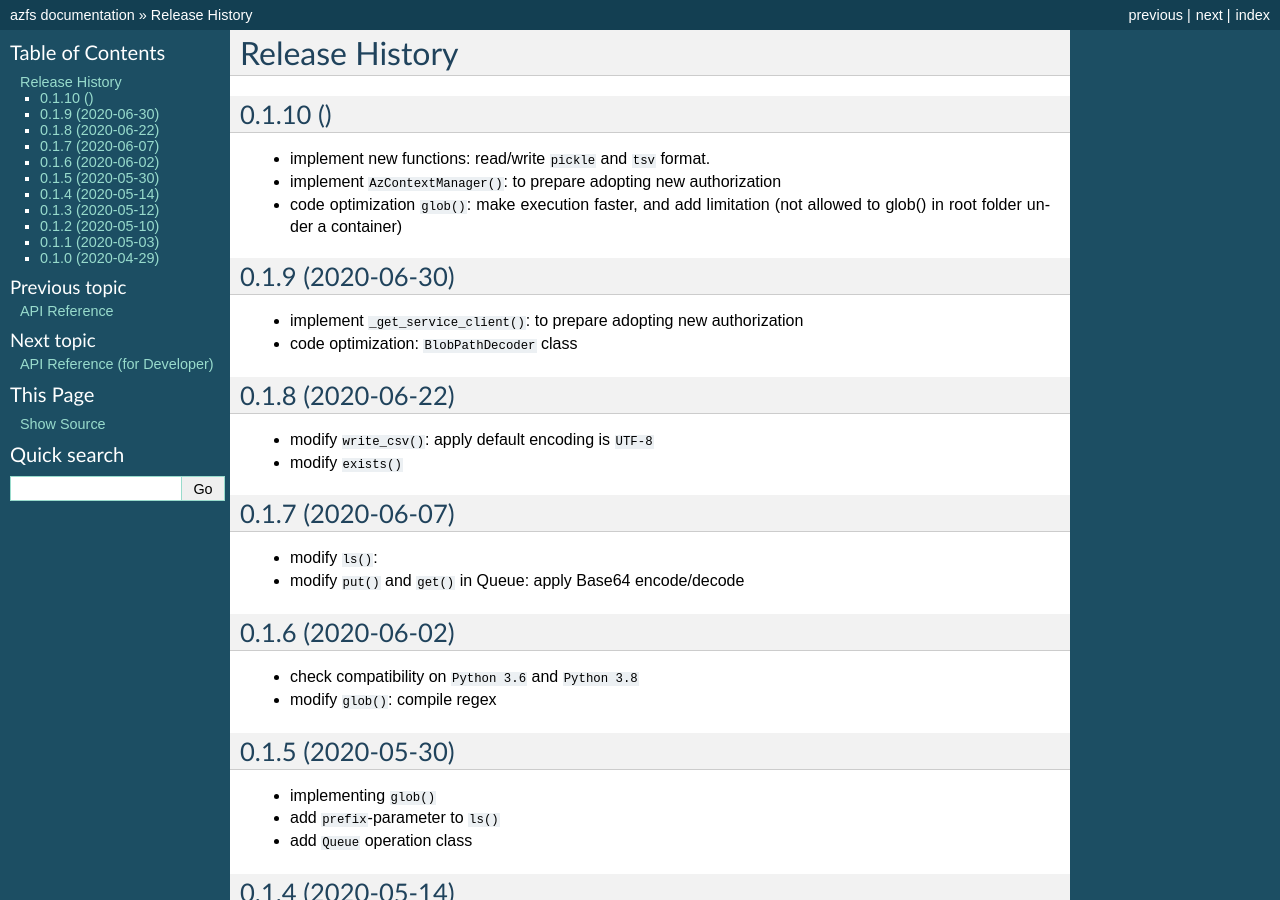
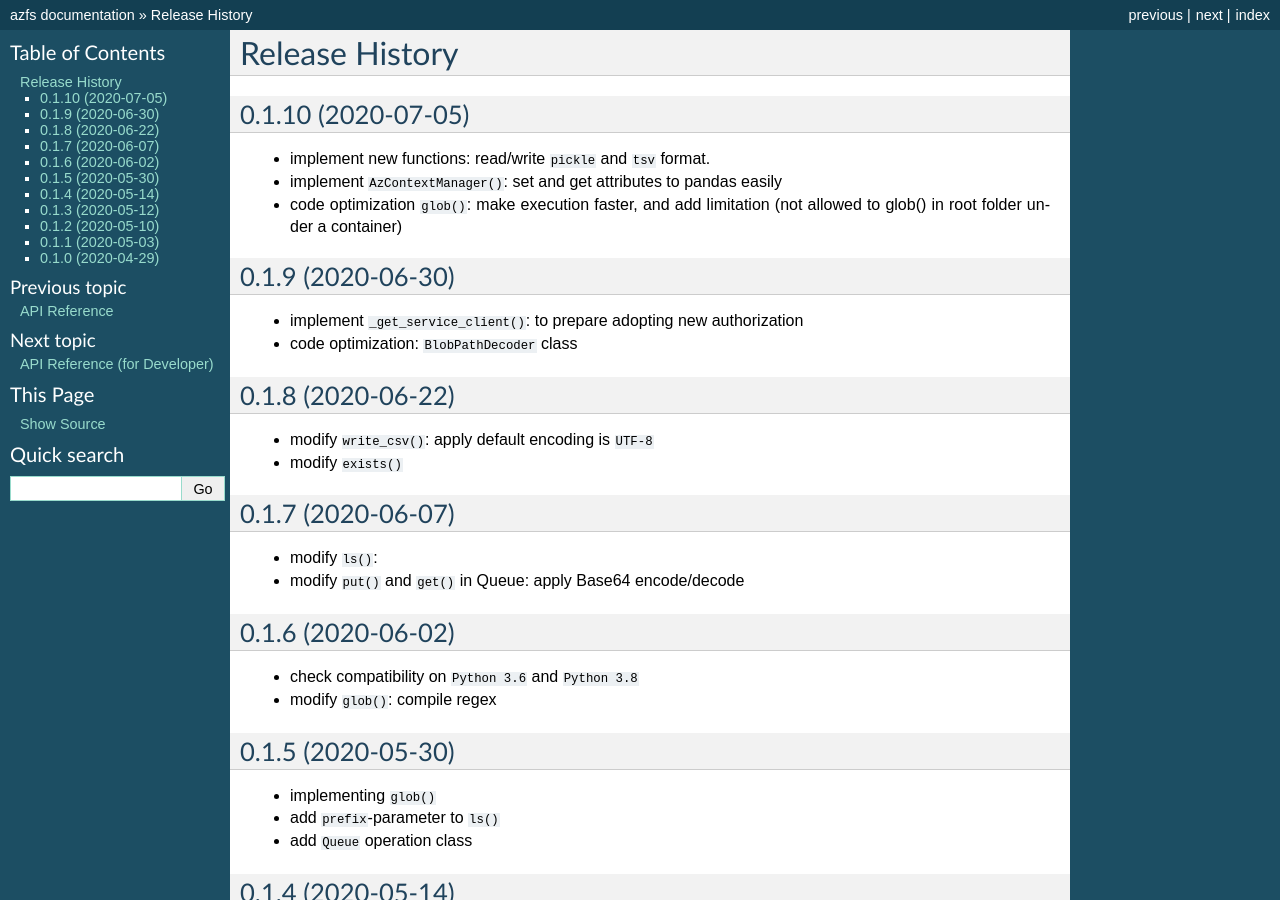
Before and after one commit to arpitjain799/azfs, a Sphinx documentation site: the page built from docs/sources/release_history.rst, in a window 1280 px wide and 900 px high. Built offline with Sphinx 7.4.7, drawn with Linux system fonts in a browser that asks for light colours.

Commit message:
update document

```diff
--- a/docs/sources/release_history.rst
+++ b/docs/sources/release_history.rst
@@ -5,11 +5,11 @@ Release History
    :maxdepth: 4
 
 
-0.1.10 ()
-------------------
+0.1.10 (2020-07-05)
+-------------------
 
 * implement new functions: read/write ``pickle`` and ``tsv`` format.
-* implement ``AzContextManager()``: to prepare adopting new authorization
+* implement ``AzContextManager()``: set and get attributes to pandas easily
 * code optimization ``glob()``: make execution faster, and add limitation (not allowed to glob() in root folder under a container)
 
 0.1.9 (2020-06-30)
```
